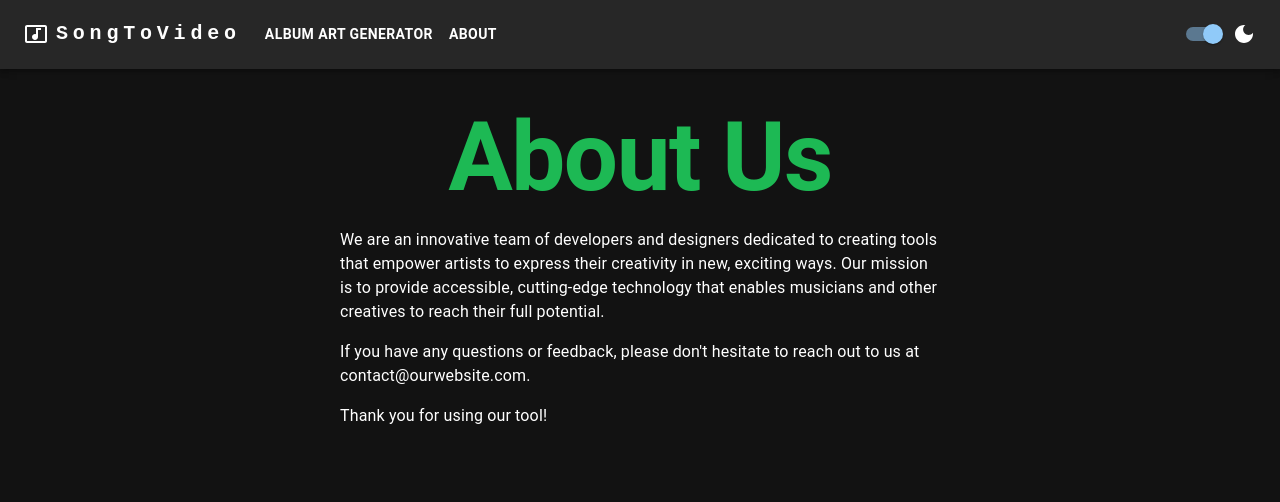
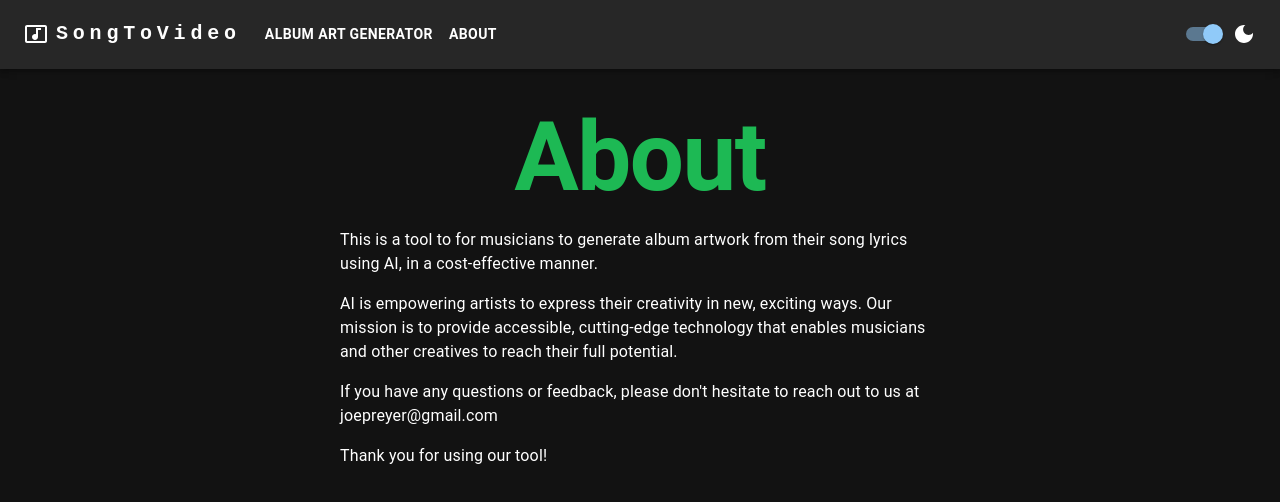
Before and after one commit to joepreyer/album-art-generator, a Next.js app: page /about in a window 1280 px wide. Shown: the top 502 px of the page. Built offline with nearby package versions, Linux system fonts and the light colour scheme.

Commit message:
Replace next links with anchors

```diff
--- a/src/components/organisms/navbar.tsx
+++ b/src/components/organisms/navbar.tsx
@@ -39,7 +39,7 @@ function Navbar({ isDarkMode, handleThemeChange }: NavbarProps) {
         <AppBar position="static">
             <Container maxWidth="xl">
                 <Toolbar disableGutters>
-                    <Link href="/">
+                    <a href="/">
                         <FlexRow>
                             <MusicIcon sx={{ display: { xs: 'none', md: 'flex' }, mr: 1 }} />
                             <Typography
@@ -58,7 +58,7 @@ function Navbar({ isDarkMode, handleThemeChange }: NavbarProps) {
                                 SongToVideo
                             </Typography>
                         </FlexRow>
-                    </Link>
+                    </a>
                     <Box sx={{ flexGrow: 1, display: { xs: 'flex', md: 'none' } }}>
                         <IconButton
                             size="large"
@@ -81,13 +81,16 @@ function Navbar({ isDarkMode, handleThemeChange }: NavbarProps) {
                             sx={{ display: { xs: 'block', md: 'none' } }}
                         >
                             {pages.map((page) => (
-                                <Link key={page.label} href={page.link}>
+                                <a key={page.label} href={page.link}>
                                     <MenuItem onClick={handleCloseNavMenu}>
                                         <Typography textAlign="center">{page.label}</Typography>
                                     </MenuItem>
-                                </Link>
+                                </a>
                             ))}
-                            <LightModeToggle isDarkMode={isDarkMode} handleThemeChange={handleThemeChange} />
+                            <LightModeToggle
+                                isDarkMode={isDarkMode}
+                                handleThemeChange={handleThemeChange}
+                            />
                         </Menu>
                     </Box>
                     <MusicIcon sx={{ display: { xs: 'flex', md: 'none' }, mr: 1 }} />
@@ -111,14 +114,19 @@ function Navbar({ isDarkMode, handleThemeChange }: NavbarProps) {
                     </Typography>
                     <Box sx={{ flexGrow: 1, display: { xs: 'none', md: 'flex' } }}>
                         {pages.map((page) => (
-                            <Link href={page.link} key={page.label}>
+                            <a href={page.link} key={page.label}>
                                 <Button
                                     onClick={handleCloseNavMenu}
-                                    sx={{ my: 2, color: 'inherit', display: 'block', fontWeight: 700 }}
+                                    sx={{
+                                        my: 2,
+                                        color: 'inherit',
+                                        display: 'block',
+                                        fontWeight: 700,
+                                    }}
                                 >
                                     {page.label}
                                 </Button>
-                            </Link>
+                            </a>
                         ))}
                     </Box>
                     <LightModeToggle
--- a/src/hooks/use-mash.ts
+++ b/src/hooks/use-mash.ts
@@ -12,7 +12,6 @@ export default function useMash(earnerID: string) {
     const [client, setClient] = useState<Mash>()
 
     useEffect(() => {
-        // Change this ID if you'd like to use your own Mash account
         const mash = new Mash({ earnerID: earnerID })
         setClient(mash)
         mash.init().then(() => {
--- a/src/pages/about.tsx
+++ b/src/pages/about.tsx
@@ -6,23 +6,33 @@ export default function About() {
             <Box sx={{ maxWidth: '600px' }}>
                 <Typography
                     variant="h1"
-                    sx={{ mb: '16px', mt: '32px', textAlign: 'center', fontWeight: '700', color: '#1DB954' }}
+                    sx={{
+                        mb: '16px',
+                        mt: '32px',
+                        textAlign: 'center',
+                        fontWeight: '700',
+                        color: '#1DB954',
+                    }}
                 >
-                    About Us
+                    About
                 </Typography>
                 <Typography sx={{ mb: '16px' }}>
-                    We are an innovative team of developers and designers dedicated to creating tools that empower
-                    artists to express their creativity in new, exciting ways. Our mission is to provide accessible,
-                    cutting-edge technology that enables musicians and other creatives to reach their full potential.
+                    This is a tool to for musicians to generate album artwork from their song lyrics
+                    using AI, in a cost-effective manner.
+                </Typography>
+                <Typography sx={{ mb: '16px' }}>
+                    AI is empowering artists to express their creativity in new, exciting ways. Our
+                    mission is to provide accessible, cutting-edge technology that enables musicians
+                    and other creatives to reach their full potential.
                 </Typography>
 
                 <Typography sx={{ mb: '16px' }}>
-                    If you have any questions or feedback, please don&apos;t hesitate to reach out to us at
-                    contact@ourwebsite.com.
+                    If you have any questions or feedback, please don&apos;t hesitate to reach out
+                    to us at joepreyer@gmail.com
                 </Typography>
                 <Typography sx={{ mb: '16px' }}>Thank you for using our tool!</Typography>
                 {/* @ts-ignore */}
-                {/* <mash-boost-button display-mode="icon-only" float-location="bottom-left" /> */}
+                <mash-boost-button display-mode="icon-only" float-location="bottom-left" />
             </Box>
         </Container>
     )
--- a/src/pages/index.tsx
+++ b/src/pages/index.tsx
@@ -7,8 +7,6 @@ export default function Home() {
     const [error, setError] = useState<string | null>(null)
     const [lyrics, setLyrics] = useState('')
     const [stylePrompt, setStylePrompt] = useState('')
-
-    useEffect(() => {}, [])
 
     useEffect(() => {
         setError(null)
@@ -24,7 +22,6 @@ export default function Home() {
         try {
             const hasAccess = devMode || (await mash.access(PRICE_CATEGORY_TAG))
             if (hasAccess) {
-                //TODO change back to hasAccess
                 await imageGenerator.generateImage(lyrics, stylePrompt)
             } else console.log("You don't have access to this feature yet")
         } catch (e: any) {
```
